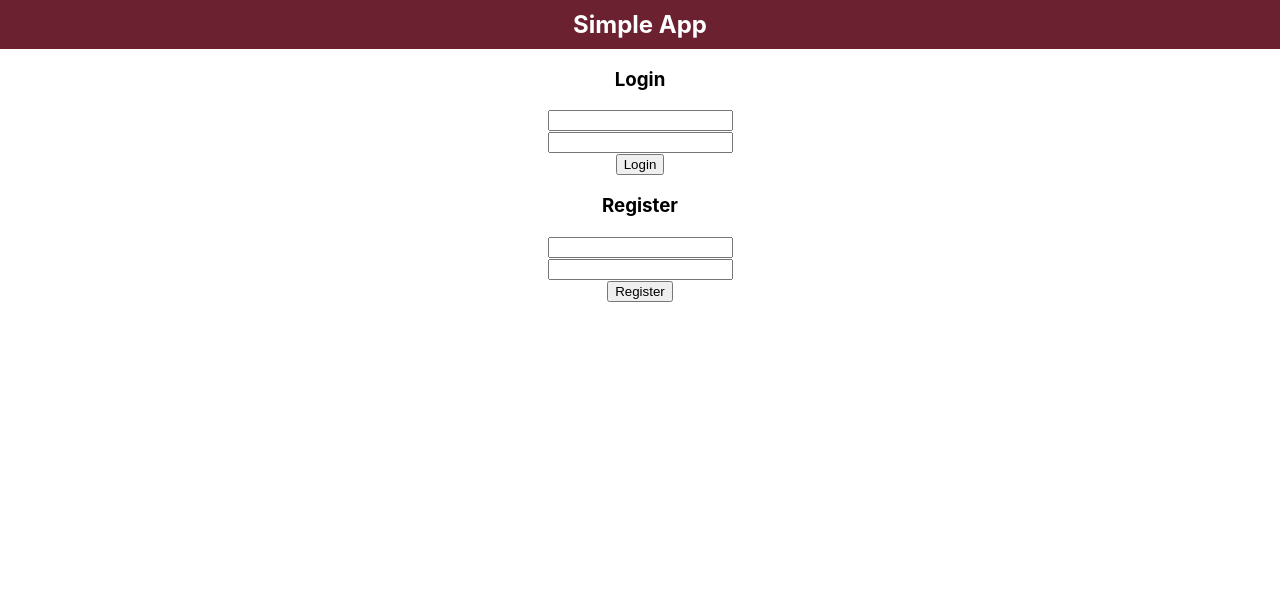
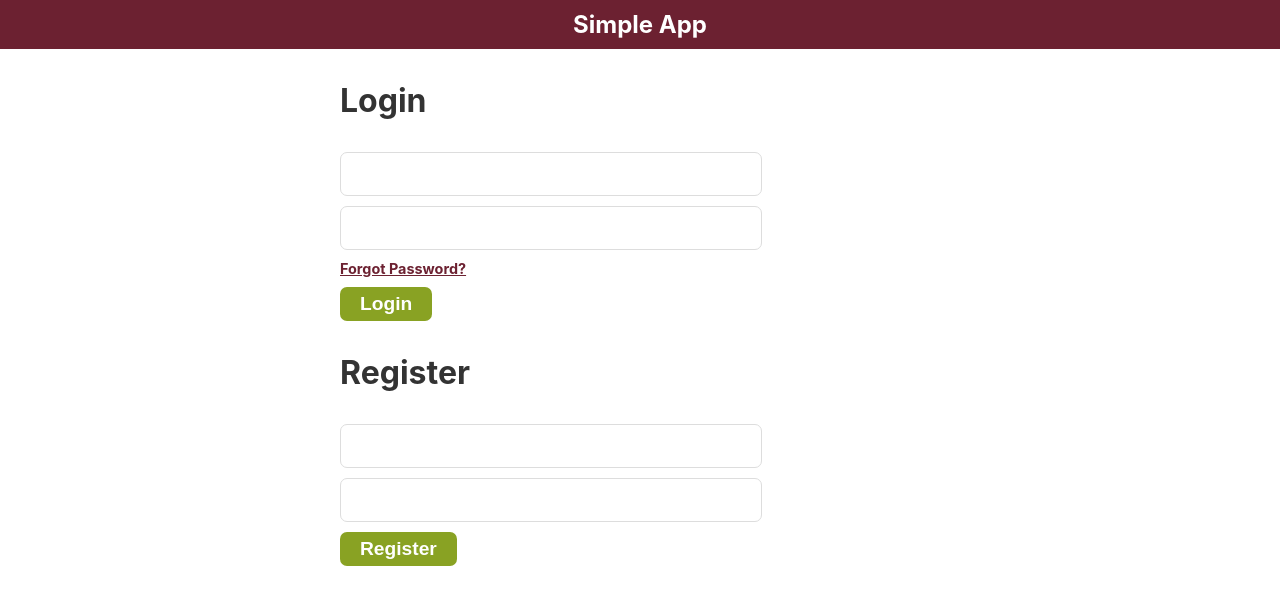
Before and after one commit to tamalchowdhury/simplelogin2, a React (Create React App) app: page / in a window 1280 px wide. Shown: the top 604 px of the page. Built offline with nearby package versions, Linux system fonts and the light colour scheme.

Commit message:
adds css for login and register

```diff
--- a/src/App.css
+++ b/src/App.css
@@ -1,40 +1,5 @@
-.App {
-  text-align: center;
-}
-
-.App-logo {
-  height: 40vmin;
-  pointer-events: none;
-}
-
-@media (prefers-reduced-motion: no-preference) {
-  .App-logo {
-    animation: App-logo-spin infinite 20s linear;
-  }
-}
-
-.App-header {
-  background-color: #282c34;
-  min-height: 100vh;
-  display: flex;
-  flex-direction: column;
-  align-items: center;
-  justify-content: center;
-  font-size: calc(10px + 2vmin);
-  color: white;
-}
-
-.App-link {
-  color: #61dafb;
-}
-
-@keyframes App-logo-spin {
-  from {
-    transform: rotate(0deg);
-  }
-  to {
-    transform: rotate(360deg);
-  }
+body {
+  color: #333;
 }
 
 .header {
@@ -52,8 +17,40 @@
   font-size: 24px;
 }
 
+.content {
+  width: 600px;
+  margin: 0 auto;
+}
+
+.form h3 {
+  font-size: 2rem;
+}
+
+.form input,
+.form button {
+  font-size: 1.2rem;
+}
+
+.form input {
+  padding: 10px;
+  border: 1px solid #ddd;
+  border-radius: 7px;
+  margin-bottom: 10px;
+  width: 400px;
+}
+
+.form button {
+  padding: 6px 20px;
+  background: #89a223;
+  border: 0;
+  border-radius: 7px;
+  color: #fff;
+  font-weight: bold;
+  cursor: pointer;
+}
+
 .button {
-  background: #fff500;
+  background: #bbe907;
   color: #000;
   border: 0;
   border-radius: 3px;
@@ -61,3 +58,13 @@
   padding: 5px 10px;
   cursor: pointer;
 }
+
+.forgot-byline {
+  font-weight: bold;
+  margin-bottom: 10px;
+  font-size: 0.9rem;
+}
+
+.forgot-byline a {
+  color: #6c2131;
+}
--- a/src/App.jsx
+++ b/src/App.jsx
@@ -37,6 +37,8 @@ function Form({ formFn, submitButton }) {
   }
 
   return (
+    <div className="form">
+      <h3>{submitButton}</h3>
       <form onSubmit={handleFormSubmit}>
         <div>
           <input type="email" id="email" />
@@ -44,8 +46,16 @@ function Form({ formFn, submitButton }) {
         <div>
           <input type="password" id="password" />
         </div>
+        {submitButton === 'Login' ? (
+          <div className="forgot-byline">
+            <a href="#">Forgot Password?</a>
+          </div>
+        ) : null}
+        <div>
           <button type="submit">{submitButton}</button>
+        </div>
       </form>
+    </div>
   )
 }
 
@@ -78,8 +88,6 @@ function App() {
       .catch((err) => {
         setError(err)
       })
-
-    console.log('Login', formData)
   }
 
   function register(formData) {
@@ -90,8 +98,6 @@ function App() {
       .catch((err) => {
         setError(err)
       })
-
-    console.log('register', formData)
   }
 
   function logout() {
@@ -104,9 +110,7 @@ function App() {
   function UnAuthenticatedApp() {
     return (
       <>
-        <h3>Login</h3>
         <Form formFn={login} submitButton="Login" />
-        <h3>Register</h3>
         <Form formFn={register} submitButton="Register" />
       </>
     )
```
Lines whose indentation alone changed are shown as unchanged.
